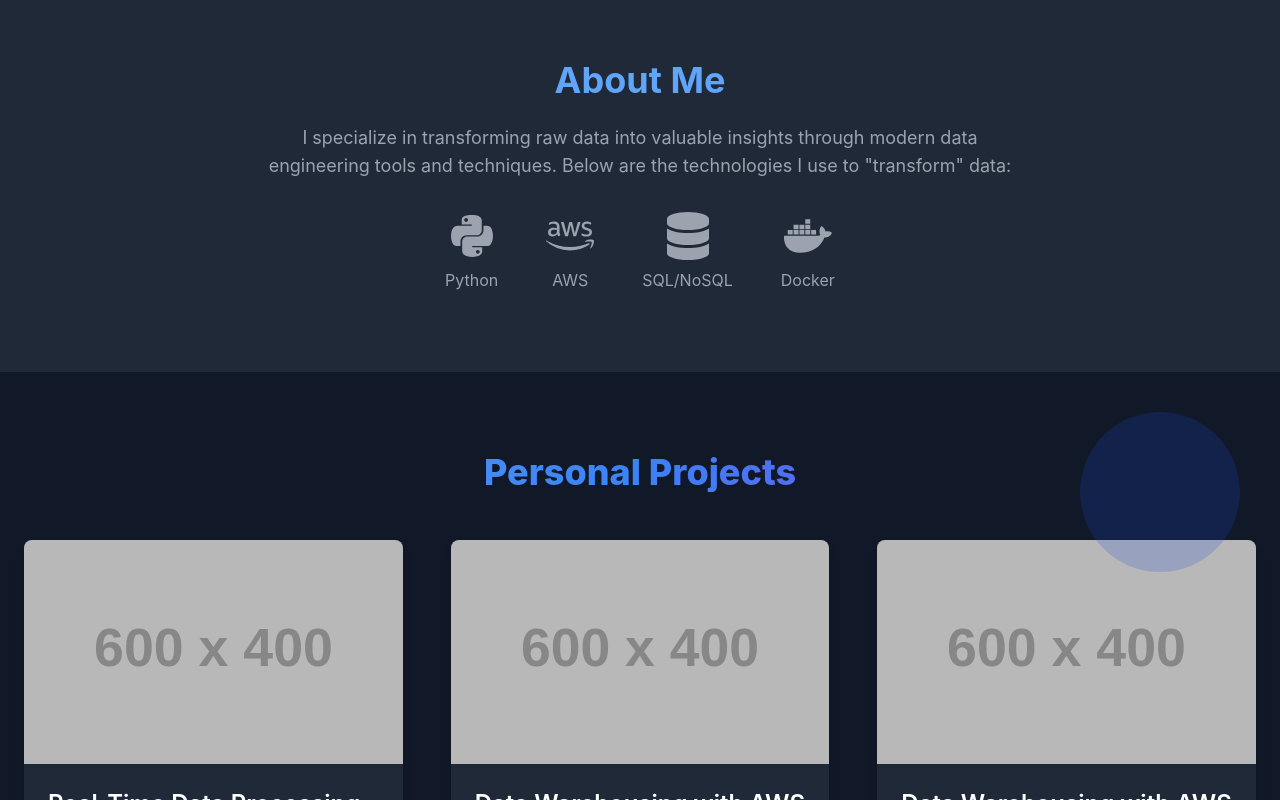
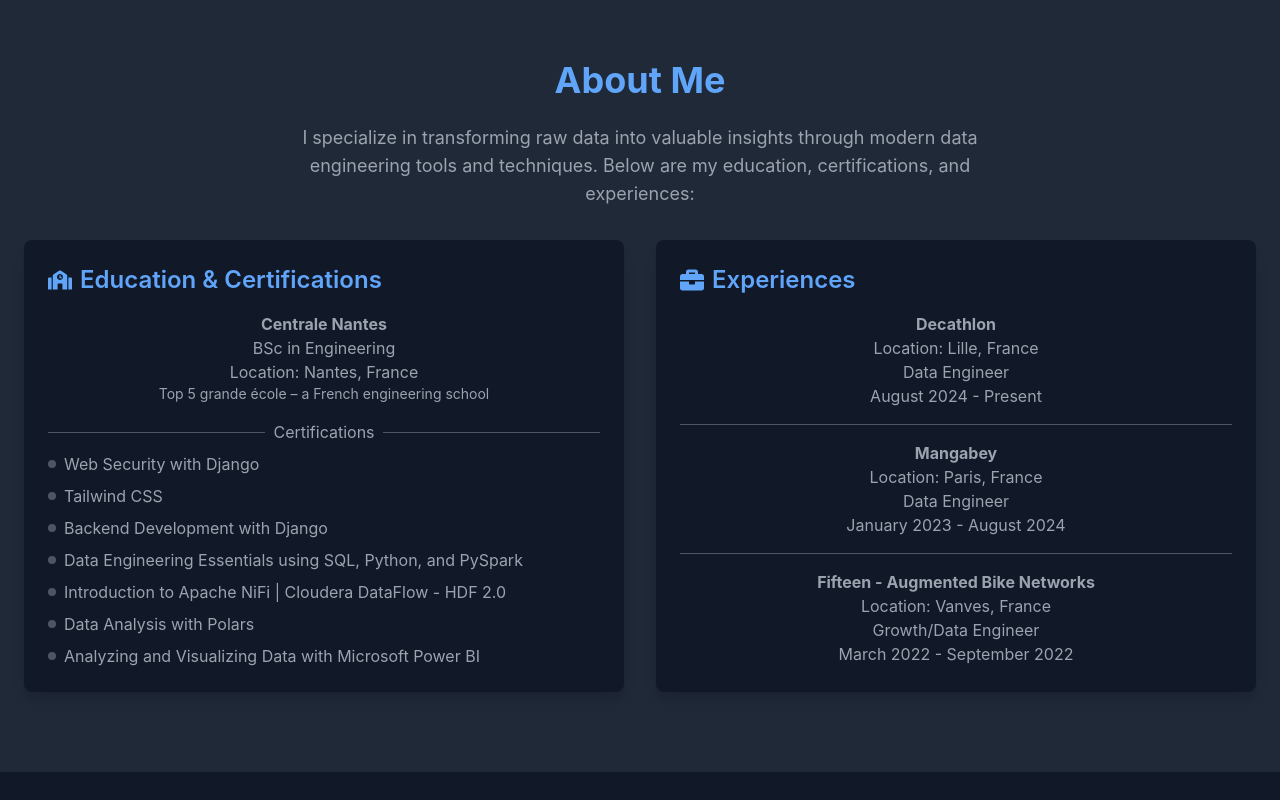
Before and after one commit to Haabiy/DEng-Portfolio, a React (Create React App) app: page / in a window 1280 px wide. Shown: the part 820-1620 px from the top of the page. Built offline with nearby package versions, Linux system fonts and the light colour scheme.

Commit message:
feat: worked on About me section

```diff
--- a/src/components/About.jsx
+++ b/src/components/About.jsx
@@ -1,32 +1,89 @@
 import React from 'react';
-import { FaPython, FaAws, FaDatabase, FaDocker } from 'react-icons/fa';
+import { FaCertificate, FaSchool, FaBriefcase } from 'react-icons/fa';
 
 const About = () => {
   return (
-    <section id="about" className="bg-gray-800 py-20 px-6 text-center relative">
+    <section id="about" className="bg-gray-800 py-20 px-6 text-center">
       <div className="container mx-auto">
         <h3 className="text-4xl font-bold mb-6 text-blue-400">About Me</h3>
         <p className="text-lg text-gray-400 mb-8 max-w-3xl mx-auto">
-          I specialize in transforming raw data into valuable insights through modern data engineering tools and techniques. Below are the technologies I use to "transform" data:
+          I specialize in transforming raw data into valuable insights through modern data engineering tools and techniques. Below are my education, certifications, and experiences:
         </p>
 
-        <div className="flex justify-center space-x-12 flex-wrap">
-          {/* Skill Icons */}
-          <div className="flex flex-col items-center text-gray-400 transition-transform hover:scale-110">
-            <FaPython className="text-5xl mb-2"/>
-            <p>Python</p>
+        <div className="flex justify-center space-x-8">
+          {/* Education & Certifications Section */}
+          <div className="bg-gray-900 p-6 rounded-lg shadow-lg transition-transform transform hover:scale-105 w-1/2">
+            <h4 className="text-2xl font-semibold text-blue-400 mb-4 flex items-center">
+              <FaSchool className="mr-2" /> Education & Certifications
+            </h4>
+            <div className="text-gray-400 mb-4">
+              <h5 className="font-bold">Centrale Nantes</h5>
+              <p>BSc in Engineering</p>
+              <p>Location: Nantes, France</p>
+              <p className="text-sm">Top 5 grande école – a French engineering school</p>
+            </div>
+            <div className="relative">
+              <div className="flex items-center justify-between mb-2">
+                <div className="flex-1 border-t border-gray-600"></div>
+                <span className="mx-2 text-gray-400">Certifications</span>
+                <div className="flex-1 border-t border-gray-600"></div>
+              </div>
+              <ul className="list-none space-y-2 text-gray-400">
+                <li className="flex items-center">
+                  <span className="h-2 w-2 bg-gray-600 rounded-full mr-2"></span>
+                  Web Security with Django
+                </li>
+                <li className="flex items-center">
+                  <span className="h-2 w-2 bg-gray-600 rounded-full mr-2"></span>
+                  Tailwind CSS
+                </li>
+                <li className="flex items-center">
+                  <span className="h-2 w-2 bg-gray-600 rounded-full mr-2"></span>
+                  Backend Development with Django
+                </li>
+                <li className="flex items-center">
+                  <span className="h-2 w-2 bg-gray-600 rounded-full mr-2"></span>
+                  Data Engineering Essentials using SQL, Python, and PySpark
+                </li>
+                <li className="flex items-center">
+                  <span className="h-2 w-2 bg-gray-600 rounded-full mr-2"></span>
+                  Introduction to Apache NiFi | Cloudera DataFlow - HDF 2.0
+                </li>
+                <li className="flex items-center">
+                  <span className="h-2 w-2 bg-gray-600 rounded-full mr-2"></span>
+                  Data Analysis with Polars
+                </li>
+                <li className="flex items-center">
+                  <span className="h-2 w-2 bg-gray-600 rounded-full mr-2"></span>
+                  Analyzing and Visualizing Data with Microsoft Power BI
+                </li>
+              </ul>
+            </div>
           </div>
-          <div className="flex flex-col items-center text-gray-400 transition-transform hover:scale-110">
-            <FaAws className="text-5xl mb-2"/>
-            <p>AWS</p>
-          </div>
-          <div className="flex flex-col items-center text-gray-400 transition-transform hover:scale-110">
-            <FaDatabase className="text-5xl mb-2"/>
-            <p>SQL/NoSQL</p>
-          </div>
-          <div className="flex flex-col items-center text-gray-400 transition-transform hover:scale-110">
-            <FaDocker className="text-5xl mb-2"/>
-            <p>Docker</p>
+
+          {/* Experiences Section */}
+          <div className="bg-gray-900 p-6 rounded-lg shadow-lg transition-transform transform hover:scale-105 w-1/2">
+            <h4 className="text-2xl font-semibold text-blue-400 mb-4 flex items-center">
+              <FaBriefcase className="mr-2" /> Experiences
+            </h4>
+            <div className="text-gray-400">
+              <h5 className="font-bold">Decathlon</h5>
+              <p>Location: Lille, France</p>
+              <p>Data Engineer</p>
+              <p>August 2024 - Present</p>
+              <hr className="my-4 border-gray-600" />
+
+              <h5 className="font-bold">Mangabey</h5>
+              <p>Location: Paris, France</p>
+              <p>Data Engineer</p>
+              <p>January 2023 - August 2024</p>
+              <hr className="my-4 border-gray-600" />
+
+              <h5 className="font-bold">Fifteen - Augmented Bike Networks</h5>
+              <p>Location: Vanves, France</p>
+              <p>Growth/Data Engineer</p>
+              <p>March 2022 - September 2022</p>
+            </div>
           </div>
         </div>
       </div>
```
